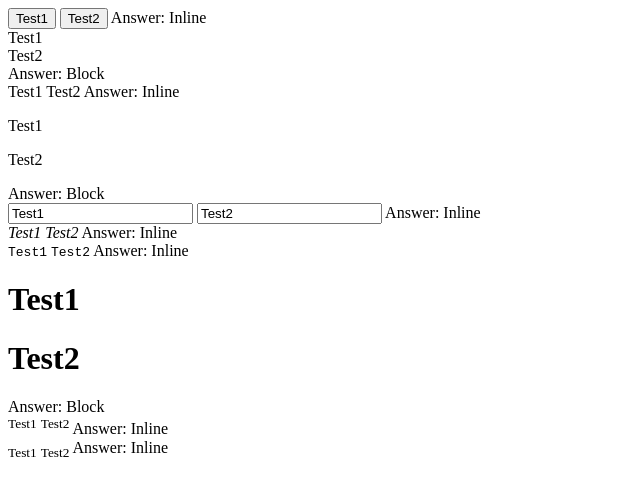
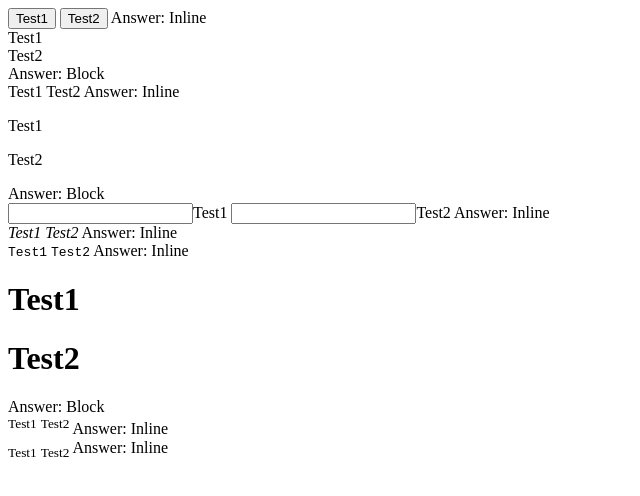
Before and after one commit to acciojob/block-or-inline-aFarhin, a website: page main.html in a window 1280 px wide. Shown: the whole page, without its empty margins (0-640 px from the left). Drawn offline with Linux system fonts and the light colour scheme.

Commit message:
created a submission

```diff
--- a/main.html
+++ b/main.html
@@ -8,19 +8,16 @@
 
 <body>
 	<!-- the entire body must be written by student -->
-
 	<div data-ns-test="block-inline-button">
 		<button>Test1</button>
 		<button>Test2</button>
 		Answer: Inline
 	</div>
-
 	<div data-ns-test="block-inline-div">
 		<div>Test1</div>
 		<div>Test2</div>
 		Answer: Block
 	</div>
-
 	<div data-ns-test="block-inline-span">
 		<span>Test1</span>
 		<span>Test2</span>
@@ -32,17 +29,15 @@
 		Answer: Block
 	</div>
 	<div data-ns-test="block-inline-input">
-  <input type="text" value="Test1">
-  <input type="text" value="Test2">
+		<input>Test1</input>
+		<input>Test2</input>
 		Answer: Inline
 	</div>
-
 	<div data-ns-test="block-inline-cite">
 		<cite>Test1</cite>
 		<cite>Test2</cite>
 		Answer: Inline
 	</div>
-
 	<div data-ns-test="block-inline-code">
 		<code>Test1</code>
 		<code>Test2</code>
@@ -53,7 +48,6 @@
 		<h1>Test2</h1>
 		Answer: Block
 	</div>
-
 	<div data-ns-test="block-inline-sup">
 		<sup>Test1</sup>
 		<sup>Test2</sup>
```
Lines whose indentation alone changed are shown as unchanged.
